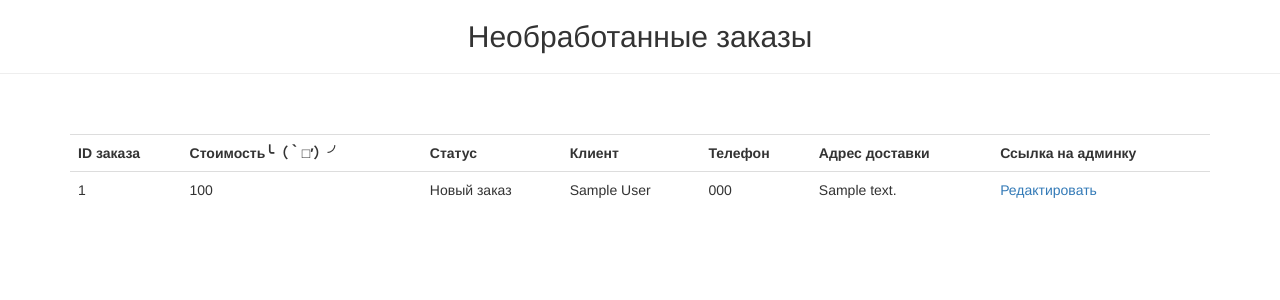
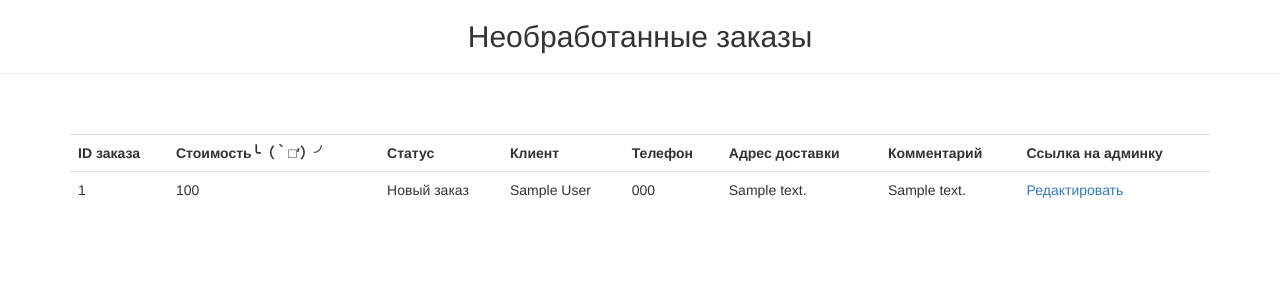
Before and after one commit to alexnv/21-dvmn-star-burger, a Django app: page /manager/orders/ in a window 1280 px wide. Shown: the part 52-352 px from the top of the page. Run offline with Django 3.2, Linux system fonts and the light colour scheme; a user stored in the database is signed in; tables that the repository leaves empty hold one stand-in row (values such as "Sample post"); parts of the project's set-up code (start-up, migrations or seed data) failed here and were passed over; some libraries are stand-ins or nearby versions.

Commit message:
Add order comment

```diff
--- a/foodcartapp/models.py
+++ b/foodcartapp/models.py
@@ -159,7 +159,7 @@ class Order(models.Model):
         choices=OrderStatus.choices,
         default=OrderStatus.NEW,
     )
-
+    comment = models.TextField('комментарий', blank=True)
     objects = NewOrderManager.as_manager()
 
     @property
--- a/restaurateur/templates/order_items.html
+++ b/restaurateur/templates/order_items.html
@@ -19,6 +19,7 @@
       <th>Клиент</th>
       <th>Телефон</th>
       <th>Адрес доставки</th>
+      <th>Комментарий</th>
       <th>Ссылка на админку</th>
     </tr>
 
@@ -30,6 +31,7 @@
         <td>{{ item.client }}</td>
         <td>{{ item.phonenumber }}</td>
         <td>{{ item.address }}</td>
+        <td>{{ item.comment }}</td>
         <td><a href="{% url 'admin:foodcartapp_order_change' object_id=item.id %}?next={{ request.path }}">Редактировать</a></td>
       </tr>
     {% endfor %}
```
Also changed, not shown: foodcartapp/migrations/0044_order_comment.py (added).
